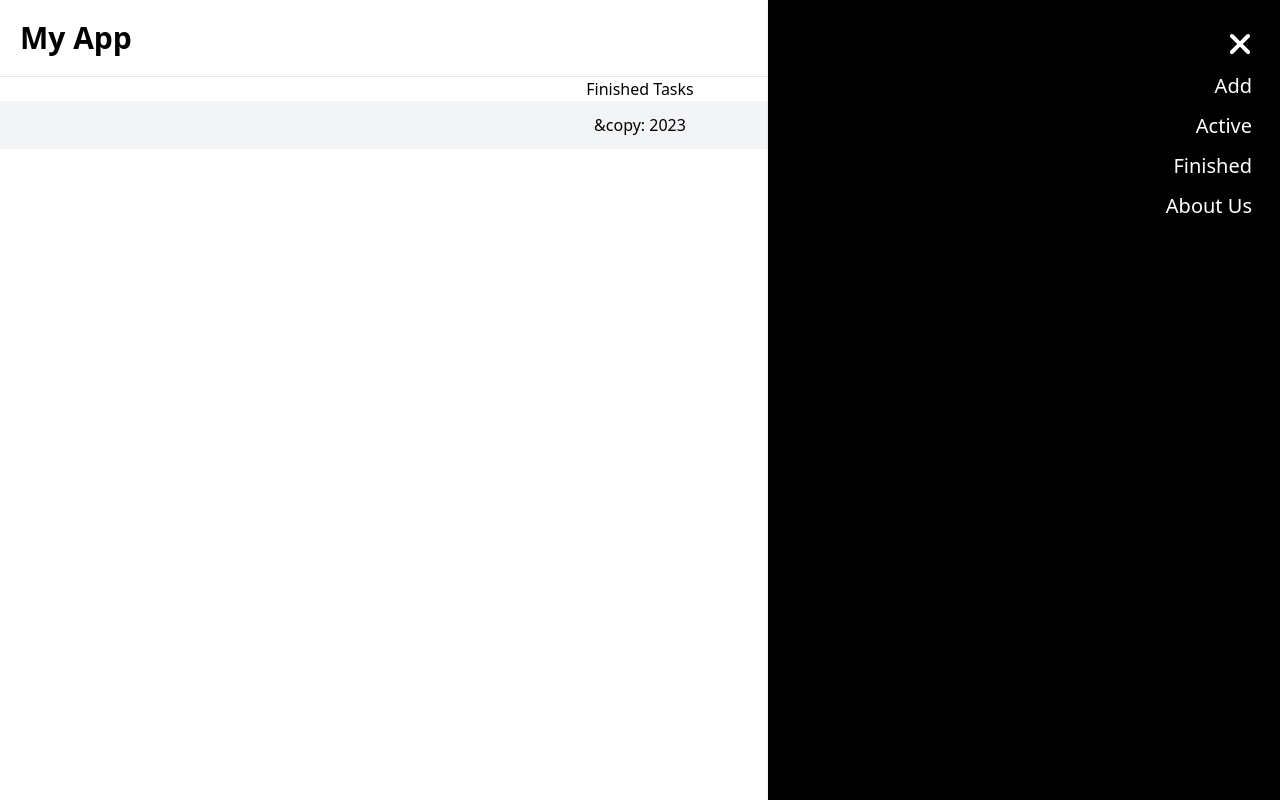
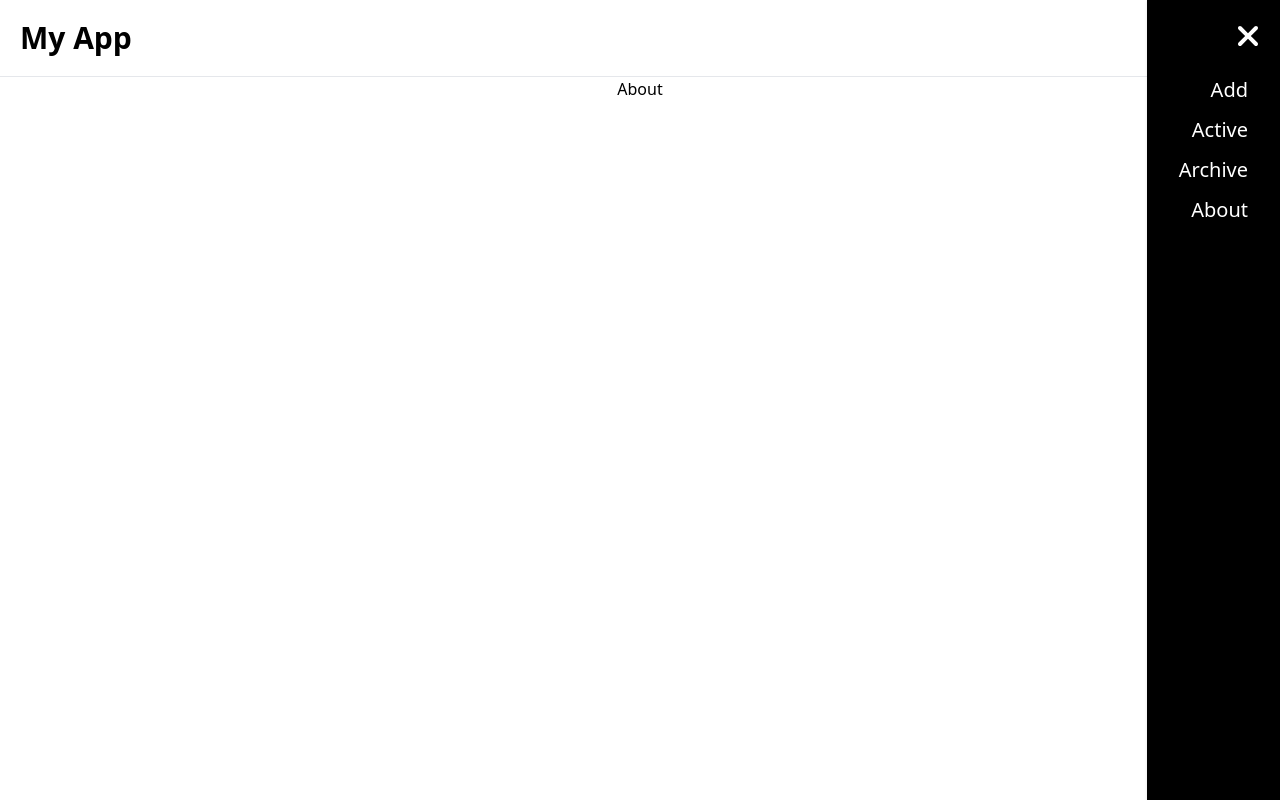
Before and after one commit to fajarrizafahlevi/my-app, a React (Create React App) app: page /about in a window 1280 px wide. Both pictures are taken after a click on the icon 1246 px from the left and 38 px from the top of the page. Built offline with nearby package versions, Linux system fonts and the light colour scheme.

Commit message:
delete footer

```diff
--- a/src/App.js
+++ b/src/App.js
@@ -1,27 +1,34 @@
 import React, { useState } from 'react';
-import Footer from './Components/Footer';
 import Header from './Components/Header';
 import Main from './Components/Main';
 
 function App() {
   const [showMenu, setShowMenu] = useState(false);
+  const [check, setCheck] = useState(false);
 
-  const toggleMenuHandle = () => {
+  const toggleMenuHandler = () => {
     setShowMenu(!showMenu);
   };
 
-  const closeMenuHandle = () => {
+  const closeMenuHandler = () => {
     setShowMenu(false);
+  };
+
+  const toggleCheckHandler = () => {
+    setCheck(!check);
   };
 
   return (
     <div>
       <Header
         isMenuOpen={showMenu}
-        toggleMenu={toggleMenuHandle}
+        toggleMenu={toggleMenuHandler}
       />
-      <Main closeMenu={closeMenuHandle} />
-      <Footer />
+      <Main
+        closeMenu={closeMenuHandler}
+        isChecked={check}
+        toggleCheck={toggleCheckHandler}
+      />
     </div>
   );
 }
--- a/src/Components/Footer.js
+++ /dev/null
@@ -1,11 +0,0 @@
-import React from 'react';
-
-function Footer() {
-  return (
-    <footer className="bg-gray-100 p-3 relative bottom-0 w-full -z-10">
-      <p className="text-center font-xs">&copy: 2023</p>
-    </footer>
-  );
-}
-
-export default Footer;
--- a/src/Components/Main.js
+++ b/src/Components/Main.js
@@ -1,10 +1,12 @@
 import React from 'react';
 import { Route, Routes } from 'react-router-dom';
+import About from '../Views/About';
 import Active from '../Views/Active';
-import Finished from '../Views/Finished';
+import Add from '../Views/Add';
+import Archive from '../Views/Archive';
 
-function Main({ closeMenu }) {
-  const url = 'https://63fc7626859df29986bcfce0.mockapi.io/api/v1/';
+function Main({ closeMenu, check, toggleCheck }) {
+  const url = 'https://63fc7626859df29986bcfce0.mockapi.io/api/v1';
 
   return (
     <main
@@ -14,19 +16,35 @@ function Main({ closeMenu }) {
       <Routes>
         <Route
           path="/"
-          element={<Active />}
+          element={
+            <Active
+              url={url}
+              isChecked={check}
+              toggleCheck={toggleCheck}
+            />
+          }
+        ></Route>
+        <Route
+          path="/add"
+          element={<Add />}
         ></Route>
         <Route
           path="/active"
-          element={<Active url={url} />}
+          element={
+            <Active
+              url={url}
+              isChecked={check}
+              toggleCheck={toggleCheck}
+            />
+          }
         ></Route>
         <Route
-          path="/finished"
-          element={<Finished url={url} />}
+          path="/archive"
+          element={<Archive url={url} />}
         ></Route>
         <Route
           path="/about"
-          element={<Finished url={url} />}
+          element={<About url={url} />}
         ></Route>
       </Routes>
     </main>
--- a/src/Components/Navigation.js
+++ b/src/Components/Navigation.js
@@ -8,16 +8,16 @@ function Navigation({ isMenuOpen, toggleMenu }) {
 
   if (isMenuOpen) {
     menu = (
-      <div className="bg-black shadow fixed top-0 right-0 p-7 h-full w-2/5 text-white flex-col text-right">
+      <div className="bg-black shadow fixed top-0 right-0 p-5 h-full text-white flex-col text-right">
         <FontAwesomeIcon
           icon={faXmark}
           size="2xl"
           onClick={toggleMenu}
         />
-        <ul className="flex-column">
+        <ul className="flex-column p-3">
           <li className="mt-3 text-xl">
             <Link
-              to="/"
+              to="/add"
               onClick={toggleMenu}
             >
               Add
@@ -33,10 +33,10 @@ function Navigation({ isMenuOpen, toggleMenu }) {
           </li>
           <li className="mt-3 text-xl">
             <Link
-              to="/done"
+              to="/archive"
               onClick={toggleMenu}
             >
-              Finished
+              Archive
             </Link>
           </li>
           <li className="mt-3 text-xl">
@@ -44,7 +44,7 @@ function Navigation({ isMenuOpen, toggleMenu }) {
               to="/about"
               onClick={toggleMenu}
             >
-              About Us
+              About
             </Link>
           </li>
         </ul>
--- a/src/Views/Active.js
+++ b/src/Views/Active.js
@@ -1,41 +1,49 @@
+import React, { useEffect, useState } from 'react';
+import axios from 'axios';
+import { FontAwesomeIcon } from '@fortawesome/react-fontawesome';
 import { faDeleteLeft } from '@fortawesome/free-solid-svg-icons';
-import { FontAwesomeIcon } from '@fortawesome/react-fontawesome';
-import axios from 'axios';
-import React, { useEffect, useState } from 'react';
+import { useNavigate } from 'react-router-dom';
 
-function Active({ url }) {
-  const [todos, setTodos] = useState(null);
+function Active({ url, check, toggleCheck }) {
+  const [items, setItems] = useState(null);
+  const navigate = useNavigate();
 
   useEffect(() => {
-    axios.get(`${url}/todos`).then((response) => {
-      setTodos(response.data);
+    axios.get(`${url}/items`).then((response) => {
+      setItems(response.data);
     });
   }, [url]);
 
   const deleteHandler = (id) => {
-    axios.delete(`${url}/todos/${id}`).then((response) => {
-      setTodos(response.data);
-    });
+    axios.delete(`${url}/items/${id}`);
+    navigate('/');
   };
 
-  if (todos === null) {
+  if (items === null) {
     return <p className="p-3">Loading...</p>;
   }
 
   return (
     <div>
-      <h2 className="text-xl font-bold text-center m-3">Active Task</h2>
-      {todos.map((todo) => {
+      <h2 className="text-xl font-bold text-center m-3">Active Item</h2>
+      {items.map((item) => {
         return (
           <div
-            key={todo.id}
+            key={item.id}
             className="m-3 p-3 border rounded flex justify-between items-center"
           >
-            <h2>{todo.title}</h2>
+            <div className="flex items-center">
+              <input
+                type="checkbox"
+                check={check}
+                onChange={toggleCheck}
+              />
+              <h2 className="ml-2">{item.name}</h2>
+            </div>
             <FontAwesomeIcon
               icon={faDeleteLeft}
               className="ml-3"
-              onClick={() => deleteHandler(todo.id)}
+              onClick={() => deleteHandler(item.id)}
             />
           </div>
         );
--- a/src/Views/Add.js
+++ b/src/Views/Add.js
@@ -1,11 +1,11 @@
 import React from 'react';
 
-function Home() {
+function Add() {
   return (
     <div>
-      <h2>Home</h2>
+      <h2>Add New Item</h2>
     </div>
   );
 }
 
-export default Home;
+export default Add;
--- /dev/null
+++ b/src/Views/Archive.js
@@ -0,0 +1,11 @@
+import React from 'react';
+
+function Archive() {
+  return (
+    <div>
+      <h2>Archived Items</h2>
+    </div>
+  );
+}
+
+export default Archive;
--- a/src/Views/Finished.js
+++ /dev/null
@@ -1,11 +0,0 @@
-import React from 'react';
-
-function Finished() {
-  return (
-    <div>
-      <h2>Finished Tasks</h2>
-    </div>
-  );
-}
-
-export default Finished;
```
